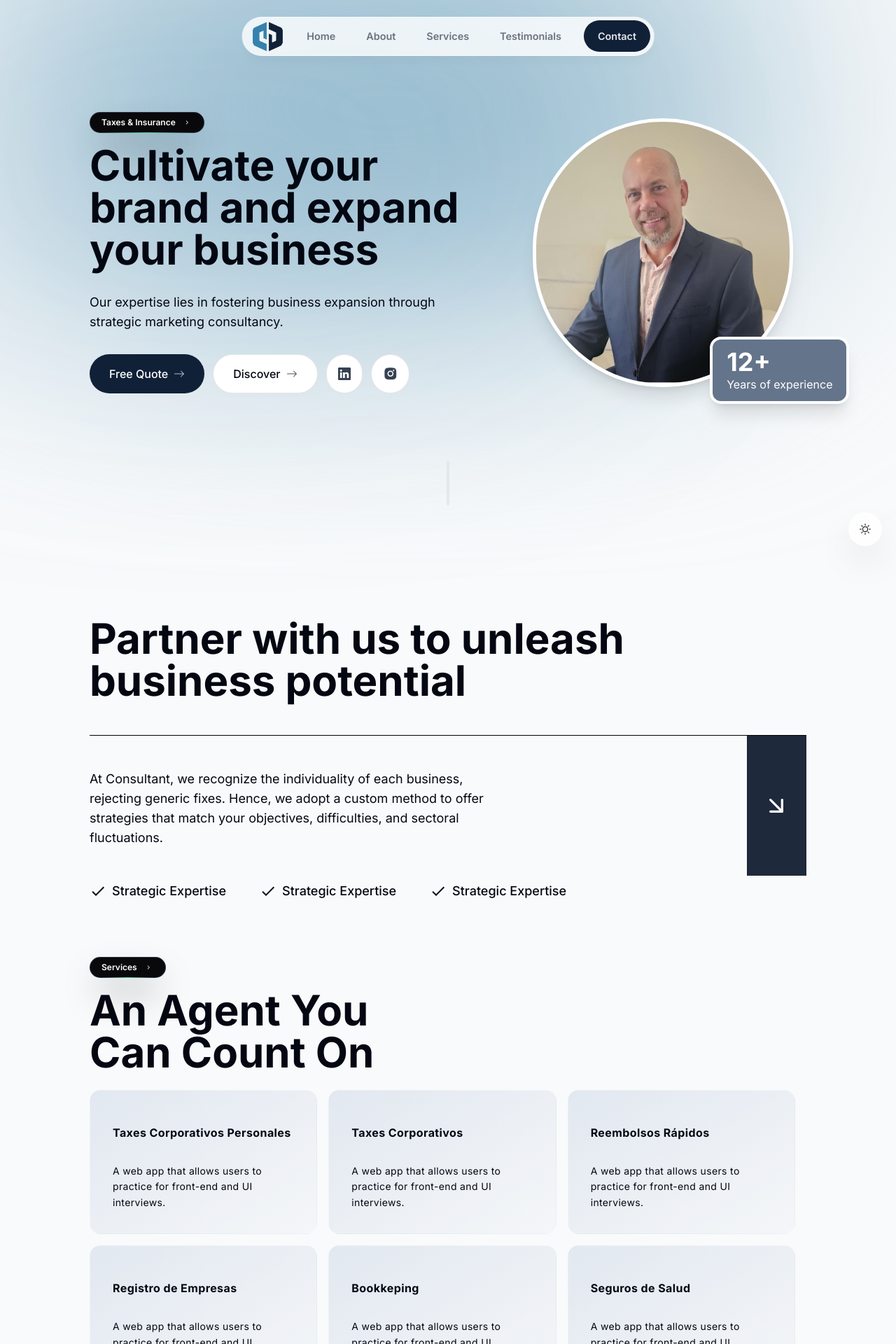
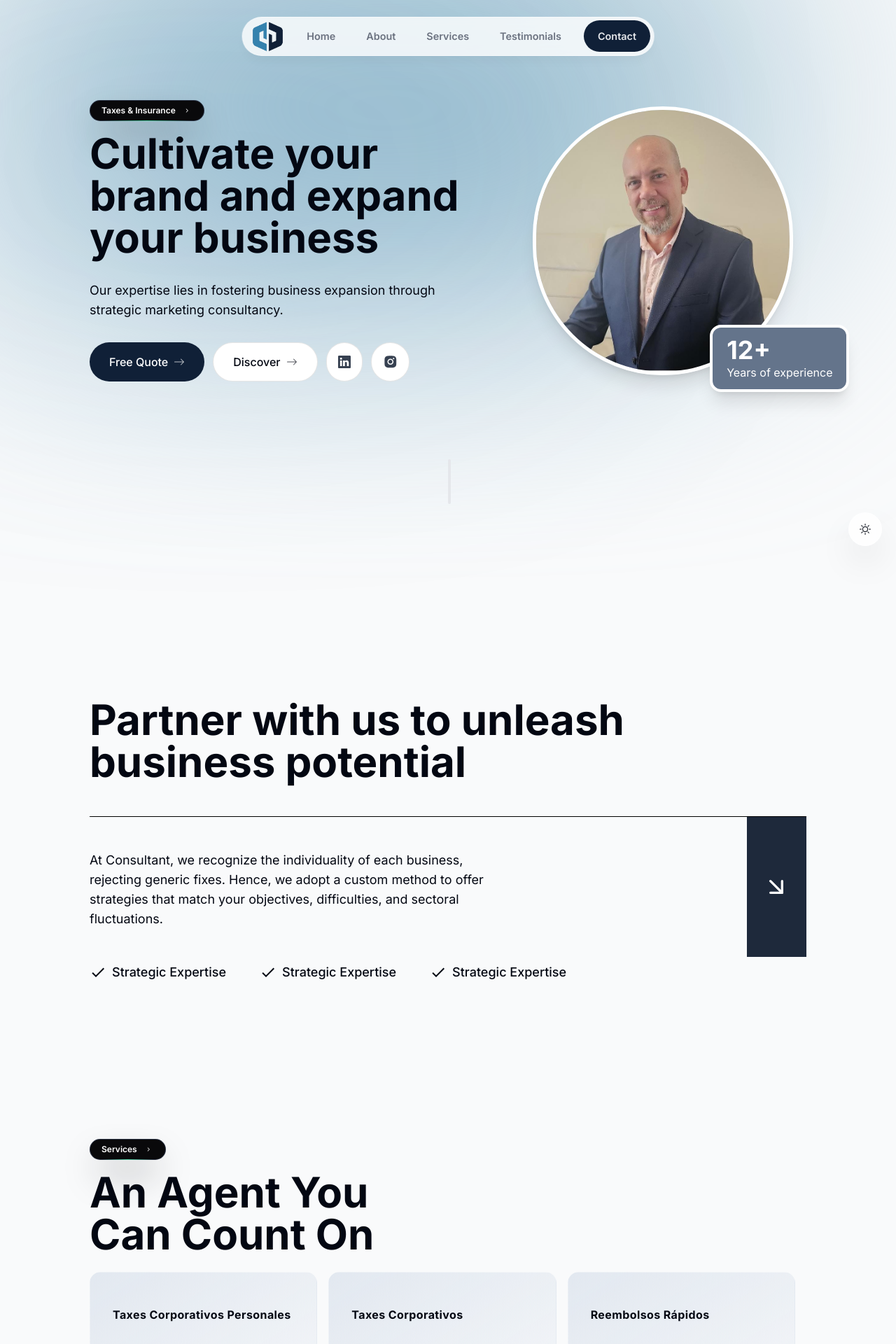
Before and after one commit to hyperionalbertazzi/taxes-carlos, a Next.js app: page / in a window 1280 px wide. Shown: the top 1920 px of the page at 70% size. Built offline with nearby package versions, Linux system fonts and the light colour scheme; no server answers.

Commit message:
Ajustes alto secciones

```diff
--- a/src/app/layout.tsx
+++ b/src/app/layout.tsx
@@ -23,7 +23,7 @@ export default function RootLayout({
   return (
     <html lang="en" className="!scroll-smooth">
       <body
-        className={`${inter.className} bg-gray-50 text-gray-950 relative lg:pt-36 dark:bg-gray-900 dark:text-gray-50 dark:text-opacity-90`}
+        className={`${inter.className} bg-gray-50 text-gray-950 relative dark:bg-gray-900 dark:text-gray-50 dark:text-opacity-90`}
       >
         <div className="bg-terciary absolute top-[-6rem] -z-10 right-[11rem] h-[31.25rem] w-[31.25rem] rounded-full blur-[10rem] sm:w-[68.75rem] dark:bg-primary/20"></div>
         <div className="bg-primary/10 absolute top-[-1rem] -z-10 left-[-35rem] h-[31.25rem] w-[50rem] rounded-full blur-[10rem] sm:w-[68.75rem] md:left-[-33rem] lg:left-[-28rem] xl:left-[-15rem] 2xl:left-[-5rem] dark:bg-primary/30"></div>
--- a/src/app/page.tsx
+++ b/src/app/page.tsx
@@ -1,6 +1,6 @@
 import Intro from "@/components/Intro";
 import Projects from "@/components/Projects";
-import SectionDivider from "@/components/Section-divider";
+// import SectionDivider from "@/components/Section-divider";
 import Cta from "@/components/Cta";
 import { Testimonials } from "@/components/Testimonials";
 import Partner from "@/components/Partner";
@@ -9,7 +9,7 @@ export default function Home() {
   return (
     <main className="flex flex-col items-center px-4 w-full">
       <Intro />
-      <SectionDivider />
+      {/* <SectionDivider /> */}
       <Partner />
       <Projects />
       <Testimonials />
--- a/src/components/Cta.tsx
+++ b/src/components/Cta.tsx
@@ -12,8 +12,9 @@ export default function Cta() {
     <section
       ref={ref}
       id="contact"
-      className="relative overflow-hidden max-w-5xl flex flex-col md:flex-row mb-20 self-center w-11/12 gap-6"
+      className="flex items-center justify-center min-h-screen w-full"
     >
+      <div className="relative overflow-hidden max-w-5xl flex flex-col md:flex-row mb-20 self-center w-11/12 gap-6">
         <div className="w-full md:w-1/2 lg:w-3/5">
           <div className="mb-4">
             <Badge text="Contact me" />
@@ -40,6 +41,8 @@ export default function Cta() {
         <div className="flex flex-col md:justify-center w-full md:w-1/2 lg:w-2/5">
           <ContactForm />
         </div>
+
+      </div>
     </section>
   );
 }
--- a/src/components/Intro.tsx
+++ b/src/components/Intro.tsx
@@ -1,7 +1,7 @@
 "use client";
 
 import Image from "next/image";
-import React from "react";
+import React, { useEffect, useState } from "react";
 import { motion } from "framer-motion";
 import Link from "next/link";
 import { BsArrowRight, BsLinkedin } from "react-icons/bs";
@@ -13,17 +13,30 @@ import { useActiveSectionContext } from "@/context/active-section-context";
 import { Badge } from "./Badge";
 import AnimatedNumbers from "./AnimatedNumbers";
 import Foto from "../../public/images/carlos-foto.jpg";
+import { useInView } from "react-intersection-observer";
+import SectionDivider from "./Section-divider";
 
 export default function Intro() {
   const { ref } = useSectionInView("Home", 0.5);
   const { setActiveSection, setTimeOfLastClick } = useActiveSectionContext();
+  const { ref: viewRef, inView, entry } = useInView({
+    threshold: 0.01
+  })
+  const [animated, setAnimated] = useState(false);
+
+  useEffect(() => {
+    if (inView && !animated) {
+      setAnimated(true)
+    }
+  }, [inView]);
 
   return (
     <section
-      ref={ref}
+      ref={el => { ref(el); viewRef(el) }}
       id="home"
-      className="mb-28 max-w-5xl mx-auto sm:mb-0 scroll-mt-[100rem] self-center flex flex-col md:flex-row mt-4 w-full xs:w-11/12"
+      className="relative flex items-center justify-center min-h-screen w-full"
     >
+      <div className="mb-28 max-w-5xl mx-auto self-center flex flex-col md:flex-row w-full xs:w-11/12">
         <div className="flex flex-col w-full md:w-3/5 max-md:mb-5">
           <motion.div
             className="w-fit flex items-center"
@@ -145,6 +158,8 @@ export default function Intro() {
             </motion.div>
           </div>
         </div>
+      </div>
+      <SectionDivider />
     </section>
   );
 }
--- a/src/components/Partner.tsx
+++ b/src/components/Partner.tsx
@@ -1,7 +1,7 @@
 "use client";
 
 import Image from "next/image";
-import React from "react";
+import React, { useEffect, useState } from "react";
 import { motion } from "framer-motion";
 import Link from "next/link";
 import { BsArrowRight, BsLinkedin } from "react-icons/bs";
@@ -11,17 +11,29 @@ import { MdOutlineDone } from "react-icons/md";
 import { useSectionInView } from "@/lib/hooks";
 import { useActiveSectionContext } from "@/context/active-section-context";
 import { Badge } from "./Badge";
+import { useInView } from "react-intersection-observer";
 
 export default function Partner() {
   const { ref } = useSectionInView("About", 1);
   const { setActiveSection, setTimeOfLastClick } = useActiveSectionContext();
+  const { ref: viewRef, inView, entry } = useInView({
+    threshold: 0.01
+  })
+  const [animated, setAnimated] = useState(false);
+
+  useEffect(() => {
+    if (inView && !animated) {
+      setAnimated(true)
+    }
+  }, [inView]);
 
   return (
     <section
-      ref={ref}
+      ref={el => { ref(el); viewRef(el) }}
       id="about"
-      className="max-w-5xl flex flex-col py-20 self-center w-11/12"
+      className="flex items-center justify-center min-h-screen w-full"
     >
+      <div className={`max-w-5xl flex flex-col py-20 self-center w-11/12 ${!animated && 'hidden'}`}>
         <div className="w-full pb-12 border-b border-black dark:border-white">
           <h1 className="text-4xl xs:text-6xl md:text-5xl font-bold lg:text-6xl">
             Partner with us to unleash business potential
@@ -55,6 +67,8 @@ export default function Partner() {
             <LuArrowDownRight className="w-6 h-6 lg:w-10 lg:h-10 text-white z-10" />
           </div>
         </div>
+      </div>
+
     </section>
   );
 }
--- a/src/components/Projects.tsx
+++ b/src/components/Projects.tsx
@@ -56,7 +56,8 @@ export default function Projects() {
   let [hoveredIndex, setHoveredIndex] = useState<number | null>(null);
 
   return (
-    <section ref={ref} id="services" className="max-w-5xl flex flex-col mb-20 self-center w-11/12">
+    <section ref={ref} id="services" className="flex items-center justify-center min-h-screen w-full">
+      <div className="max-w-5xl flex flex-col mb-20 self-center w-11/12">
         <div className="mb-4">
           <Badge text="Services" />
         </div>
@@ -67,7 +68,7 @@ export default function Projects() {
           {projectss.map((project, idx) => (
             <div
               key={project?.id}
-            className="relative group block p-2 h-full w-full"
+              className="relative group block p-2 w-full"
               onMouseEnter={() => setHoveredIndex(idx)}
               onMouseLeave={() => setHoveredIndex(null)}
             >
@@ -103,6 +104,7 @@ export default function Projects() {
             </div>
           ))}
         </div>
+      </div>
     </section>
   );
 }
--- a/src/components/Section-divider.tsx
+++ b/src/components/Section-divider.tsx
@@ -6,7 +6,7 @@ import { motion } from "framer-motion";
 export default function SectionDivider() {
   return (
     <motion.div
-      className="bg-gray-200 my-20 lg:mt-24 h-16 w-1 rounded-full max-sm:hidden dark:bg-opacity-20"
+      className="absolute left-1/2 bottom-20 bg-gray-200 h-16 w-1 rounded-full max-sm:hidden dark:bg-opacity-20"
       initial={{ opacity: 0, y: 100 }}
       animate={{ opacity: 1, y: 0 }}
       transition={{ delay: 0.125 }}
--- a/src/components/Testimonials.tsx
+++ b/src/components/Testimonials.tsx
@@ -22,8 +22,9 @@ export const Testimonials = () => {
     <section
       ref={ref}
       id="testimonials"
-      className="flex flex-col antialiased relative overflow-hidden max-w-5xl mb-20 self-center w-11/12"
+      className="flex items-center justify-center min-h-screen w-full"
     >
+      <div className="flex flex-col antialiased relative overflow-hidden max-w-5xl mb-20 self-center w-11/12">
         <div className="">
           <Badge text="Testimonials" />
         </div>
@@ -31,6 +32,8 @@ export const Testimonials = () => {
           What some clients got to say
         </h1>
         <InfiniteMovingCards direction="left" speed="slow" />
+
+      </div>
     </section>
   );
 };
```
Lines whose indentation alone changed are shown as unchanged.
